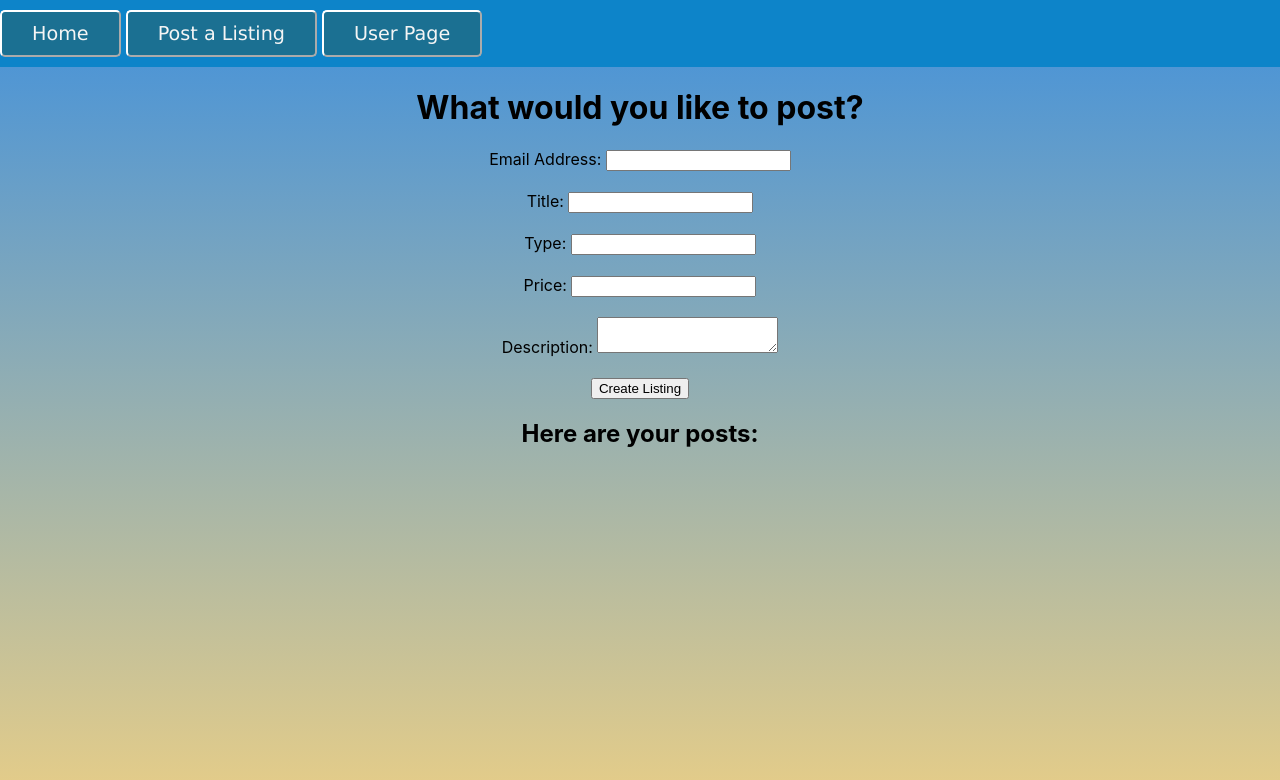
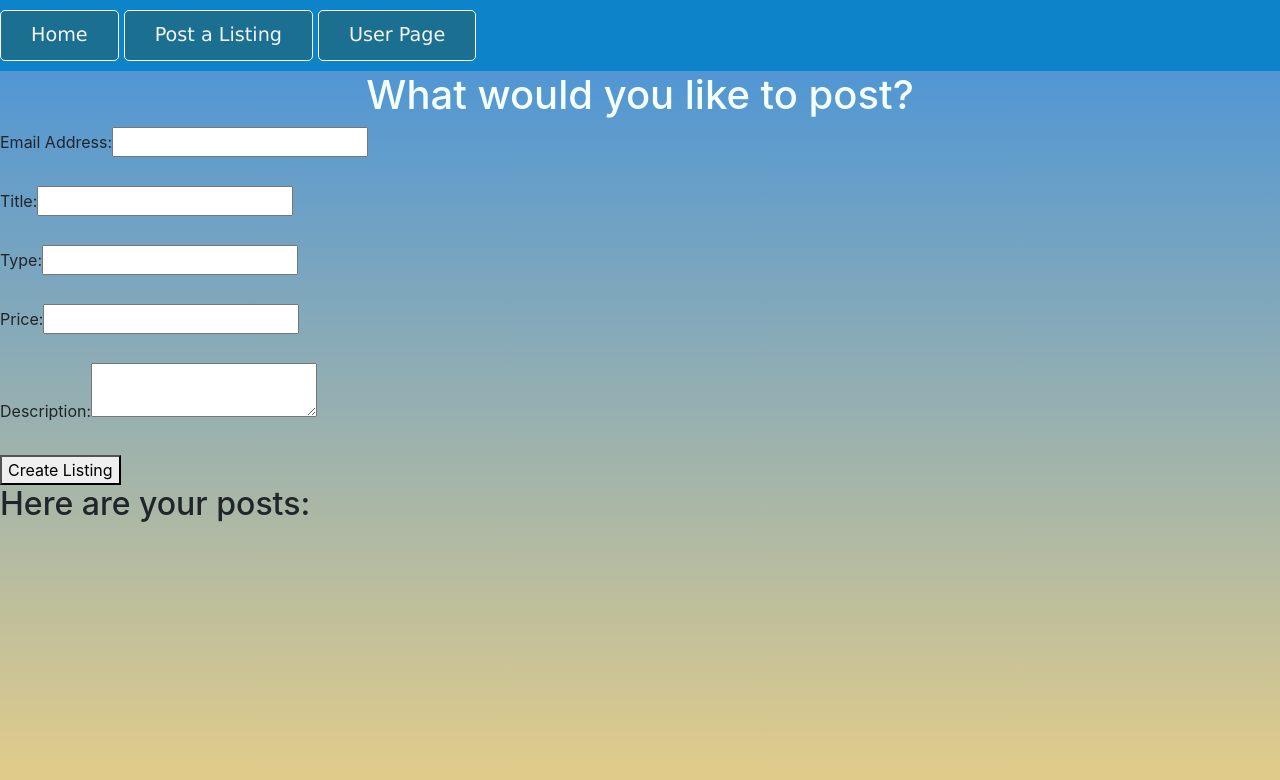
Before and after one commit to tnguyen372/Bay-Area-Marketplace, a React (Create React App) app in the folder frontend/: page /postListing in a window 1280 px wide. Shown: the top 780 px of the page. Built offline with nearby package versions, Linux system fonts and the light colour scheme; no server answers.

Commit message:
Added bootstrap css styles for forms and buttons

```diff
--- a/frontend/package.json
+++ b/frontend/package.json
@@ -5,7 +5,9 @@
   "proxy": "http://localhost:1237",
   "dependencies": {
     "axios": "^0.19.0",
+    "bootstrap": "^4.6.0",
     "react": "^16.10.2",
+    "react-bootstrap": "^1.6.0",
     "react-dom": "^16.10.2",
     "react-router-dom": "^5.1.2",
     "react-scripts": "3.2.0"
--- a/frontend/src/App.css
+++ b/frontend/src/App.css
@@ -57,7 +57,7 @@ body {
   text-align: center;
 }
 
-.container {
+#container {
   display: grid;
   /* grid-template-rows: repeat(4, 1fr); */
   grid-template-columns: repeat(4, 1fr);
@@ -113,7 +113,7 @@ body {
 }
 
 
-.btn {
+#button {
     background-color: rgb(27, 112, 146);
     color: whitesmoke;
     margin: 10px 0px;
@@ -125,3 +125,12 @@ body {
     font-family: Verdana, Geneva, Tahoma, sans-serif;
 
 }
+
+.form-container {
+  border: 2px solid mintcream;
+  display: inline-grid;
+  justify-content: center;
+  grid-template-rows: repeat(5, 1fr);
+  grid-template-columns: repeat(2, 1fr);
+
+}
--- a/frontend/src/App.js
+++ b/frontend/src/App.js
@@ -1,11 +1,13 @@
 import React from 'react';
-import './App.css';
 import { Switch, Route, Link } from 'react-router-dom';
+import Button from 'react-bootstrap/Button';
 import Home from './pages/Home';
 import PostListing from './pages/PostListing';
 //import Login from './pages/Login';
 //import Signup from './pages/Signup';
 import UserPage from './pages/UserPage';
+import './App.css';
+import 'bootstrap/dist/css/bootstrap.min.css';
 
 
 const App = ({ ws }) => {
@@ -13,9 +15,9 @@ const App = ({ ws }) => {
   return (
     <div>
       <nav className="nav-bar">
-      <Link to="/"> <button className="btn">Home</button></Link>
-        <Link to="/postListing"><button className="btn">Post a Listing</button></Link>
-        <Link to="/user"><button className="btn">User Page</button></Link>
+      <Link to="/"> <Button id="button">Home</Button></Link>
+        <Link to="/postListing"><Button id="button">Post a Listing</Button></Link>
+        <Link to="/user"><Button id="button">User Page</Button></Link>
       </nav>
       <Switch>
         <Route path="/user">
--- a/frontend/src/pages/Home.css
+++ b/frontend/src/pages/Home.css
@@ -1,4 +1,5 @@
-.header {
+.home-header {
     background-color: rgb(224, 174, 64);
     color: mintcream;
+    text-align: center;
 }
--- a/frontend/src/pages/Home.js
+++ b/frontend/src/pages/Home.js
@@ -38,12 +38,12 @@ const Home = ({ ws }) => {
 
   return (
     <div>
-      <div className="header">
-        <h1 className="home-header">Welcome to the Home Page!</h1>
+      <div className="home-header">
+        <h1>Welcome to the Home Page!</h1>
         <br />
         <h1>There are currently {listings.length} listings available</h1>
       </div>
-      <div className="container">
+      <div id="container">
         {listings.map((listing, entryId) => (
           <div className="listing" key={entryId}>
             {/* <h4>User's Email: {listing.email}</h4>
--- /dev/null
+++ b/frontend/src/pages/PostListing.css
@@ -0,0 +1,4 @@
+h1 {
+    text-align: center;
+    color: mintcream;
+}
--- a/frontend/src/pages/PostListing.js
+++ b/frontend/src/pages/PostListing.js
@@ -1,6 +1,10 @@
 import React from 'react';
+import Form from 'react-bootstrap/Form';
+import Row from 'react-bootstrap/Row';
+import Col from 'react-bootstrap/Col';
+import Button from 'react-bootstrap/Button';
 import axios from 'axios';
-
+import './PostListing.css';
 
 const PostListing = ({ ws }) => {
 
@@ -9,6 +13,9 @@ const PostListing = ({ ws }) => {
     const [type, setType] = React.useState('');
     const [price, setPrice] = React.useState('');
     const [description, setDescription] = React.useState('');
+
+
+
 
     // Submit a listing
 
@@ -19,11 +26,13 @@ const PostListing = ({ ws }) => {
             type: type,
             price: price,
             description: description
+
         };
 
         axios.post('/postListing', listing)
         .catch((err) => console.log(err));
 
+        alert('Your post was submitted!');
         // Empty the input fields after creating a listing
         setEmail('');
         setTitle('');
@@ -32,6 +41,9 @@ const PostListing = ({ ws }) => {
         setDescription('');
 
     };
+
+
+
 
     return (
         <div>
@@ -95,7 +107,7 @@ const PostListing = ({ ws }) => {
             </div>
         </div>
 
-  );
+    );
 };
 
 export default PostListing;
```
Also changed, not shown: 1 other file (tests, documents, lock files or other folders).
